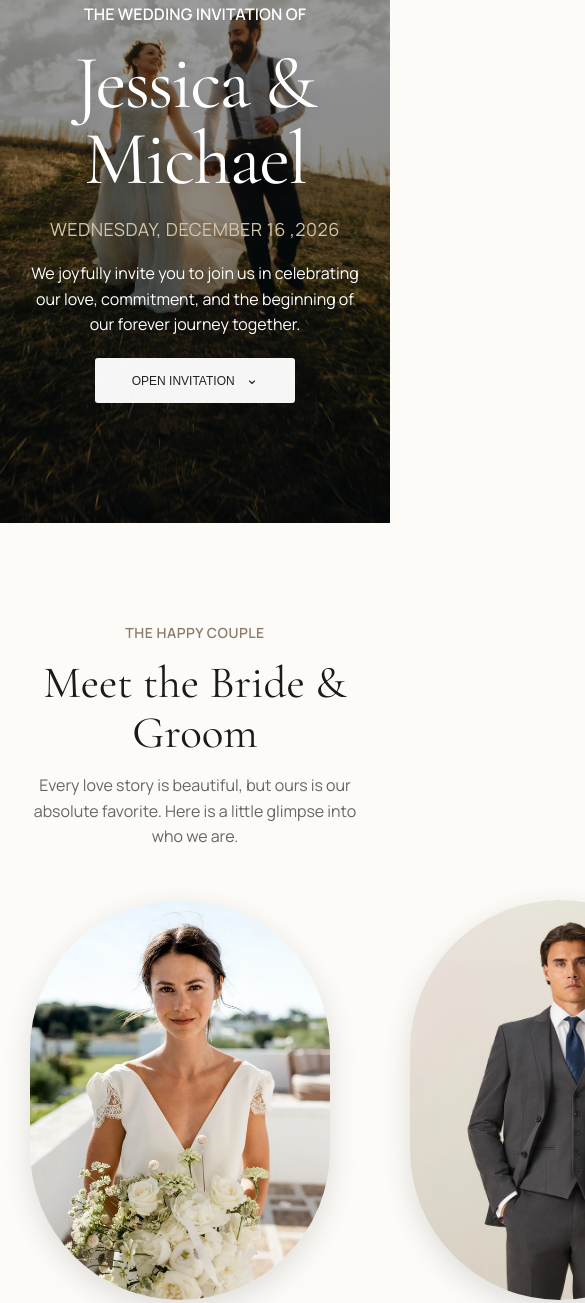
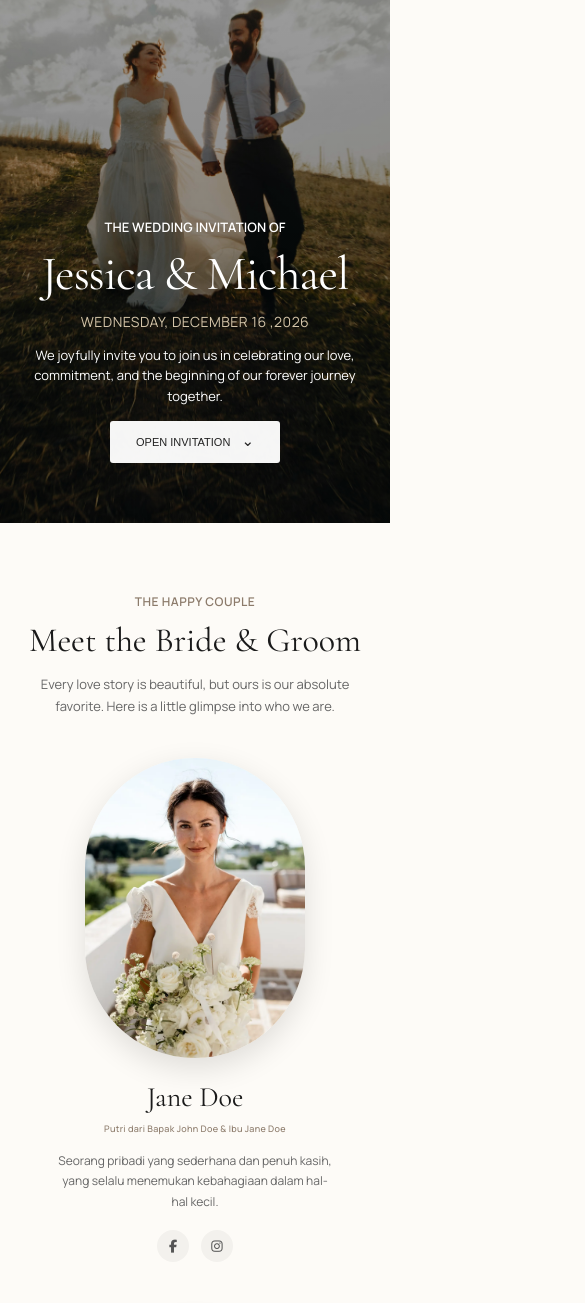
Before and after one commit to OmJarot/modern-minimalist, a plain HTML site: page index.html in a window 390 px wide. Shown: the part 321-1624 px from the top of the page, 585 px wide, since content can reach past the window. Drawn offline with nearby package versions, Linux system fonts and the light colour scheme.

Commit message:
style versi mobile dan tablet

```diff
--- a/assets/css/style.css
+++ b/assets/css/style.css
@@ -396,21 +396,274 @@ body {
     color: #666666;
 }
 
-/* ================================
-   DESKTOP
-================================ */
+@media (max-width: 768px) {
 
-/*@media (min-width: 1200px) {*/
+    /* HERO */
+    .hero {
+        min-height: 600px;
+        background-position: center center;
+    }
 
-/*    .hero-content {*/
-/*        transform: translateY(8px);*/
-/*    }*/
+    .hero-content {
+        padding: 40px 20px 80px;
+        gap: 16px;
+    }
 
-/*    .hero h1 {*/
-/*        font-size: 76px;*/
-/*    }*/
+    .subtitle {
+        font-size: 14px;
+    }
 
-/*    .description {*/
-/*        font-size: 11px;*/
-/*    }*/
-/*}*/
+    .hero h1 {
+        font-size: clamp(48px, 12vw, 64px);
+        letter-spacing: -1.5px;
+    }
+
+    .date {
+        font-size: 16px;
+    }
+
+    .description {
+        max-width: 500px;
+        font-size: 14px;
+        line-height: 1.6;
+    }
+
+    .open-button {
+        width: 180px;
+        height: 44px;
+    }
+
+
+    /* PROFILE SECTION */
+    .section-profile {
+        min-height: auto;
+        padding: 80px 20px 80px;
+    }
+
+    .section-label {
+        margin-bottom: 12px;
+        font-size: 13px;
+    }
+
+    .section-profile h2,
+    .section-schedule h2 {
+        margin-bottom: 14px;
+        font-size: 38px;
+    }
+
+    .section-description {
+        max-width: 500px;
+        font-size: 14px;
+        line-height: 1.7;
+    }
+
+
+    /* COUPLE */
+    .couple-profile {
+        max-width: 500px;
+
+        grid-template-columns: 1fr;
+
+        gap: 60px;
+
+        padding: 50px 0 20px;
+    }
+
+    .couple-photo {
+        width: 260px;
+        height: 350px;
+
+        margin-bottom: 22px;
+
+        border-radius: 180px;
+    }
+
+    .couple-info h3 {
+        font-size: 30px;
+    }
+
+    .couple-info span {
+        font-size: 10px;
+    }
+
+    .couple-info p {
+        max-width: 300px;
+        font-size: 13px;
+        line-height: 1.7;
+    }
+
+    .couple-social {
+        margin-top: 18px;
+    }
+
+
+    /* SCHEDULE */
+    /*.schedule {*/
+    /*    padding: 0 20px;*/
+    /*}*/
+    .schedule-group {
+        max-width: 600px;
+
+        grid-template-columns: 1fr;
+
+        gap: 25px;
+
+        padding: 40px 0 70px;
+    }
+
+    .schedule-card {
+        padding: 28px 25px;
+    }
+
+    .schedule-card > p:first-child {
+        font-size: 13px;
+        letter-spacing: 1.7px;
+    }
+
+    .schedule-card h3 {
+        font-size: 30px;
+    }
+
+    .schedule-card span {
+        font-size: 14px;
+    }
+
+    .schedule-card > p:last-child {
+        font-size: 14px;
+    }
+}
+
+
+/* ========================================
+   MOBILE SMALL
+======================================== */
+
+@media (max-width: 480px) {
+
+    /* HERO */
+    .hero {
+        min-height: 560px;
+    }
+
+    .hero-content {
+        padding: 30px 18px 60px;
+        gap: 14px;
+    }
+
+    .subtitle {
+        font-size: 13px;
+    }
+
+    .hero h1 {
+        font-size: 48px;
+        letter-spacing: -1px;
+    }
+
+    .date {
+        font-size: 14px;
+    }
+
+    .description {
+        max-width: 330px;
+        font-size: 13px;
+        line-height: 1.6;
+    }
+
+    .open-button {
+        width: 170px;
+        height: 42px;
+        font-size: 11px;
+    }
+
+
+    /* PROFILE */
+    .section-profile {
+        padding: 70px 18px 70px;
+    }
+
+    .section-label {
+        font-size: 12px;
+    }
+
+    .section-profile h2,
+    .section-schedule h2 {
+        font-size: 34px;
+    }
+
+    .section-description {
+        font-size: 13px;
+        max-width: 340px;
+    }
+
+
+    /* COUPLE */
+    .couple-profile {
+        gap: 55px;
+        padding-top: 40px;
+    }
+
+    .couple-photo {
+        width: 220px;
+        height: 300px;
+
+        border-radius: 150px;
+    }
+
+    .couple-info h3 {
+        font-size: 28px;
+    }
+
+    .couple-info span {
+        max-width: 280px;
+        margin-left: auto;
+        margin-right: auto;
+
+        font-size: 9px;
+        line-height: 1.5;
+    }
+
+    .couple-info p {
+        max-width: 280px;
+        font-size: 12px;
+    }
+
+    .couple-social a {
+        width: 32px;
+        height: 32px;
+        font-size: 13px;
+    }
+
+
+    /* SCHEDULE */
+    /*.schedule {*/
+    /*    padding: 0 15px;*/
+    /*}*/
+    .schedule-group {
+        gap: 20px;
+        padding: 35px 0 60px;
+    }
+
+    .schedule-card {
+        padding: 25px 20px;
+        border-radius: 10px;
+    }
+
+    .schedule-card > p:first-child {
+        font-size: 11px;
+        letter-spacing: 1.5px;
+    }
+
+    .schedule-card h3 {
+        font-size: 28px;
+        margin-bottom: 18px;
+    }
+
+    .schedule-card span {
+        font-size: 13px;
+    }
+
+    .schedule-card > p:last-child {
+        font-size: 13px;
+        line-height: 1.6;
+    }
+}
```
